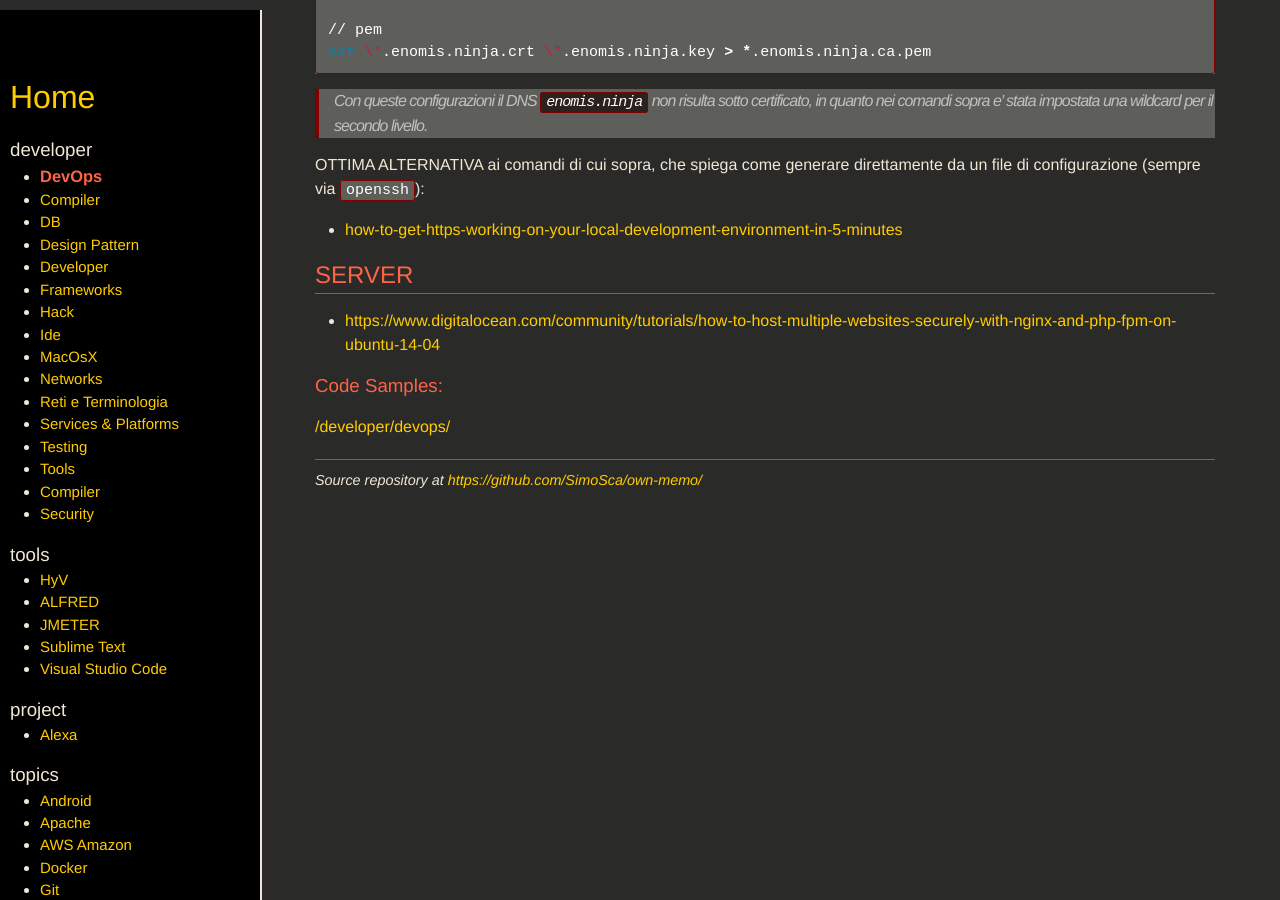
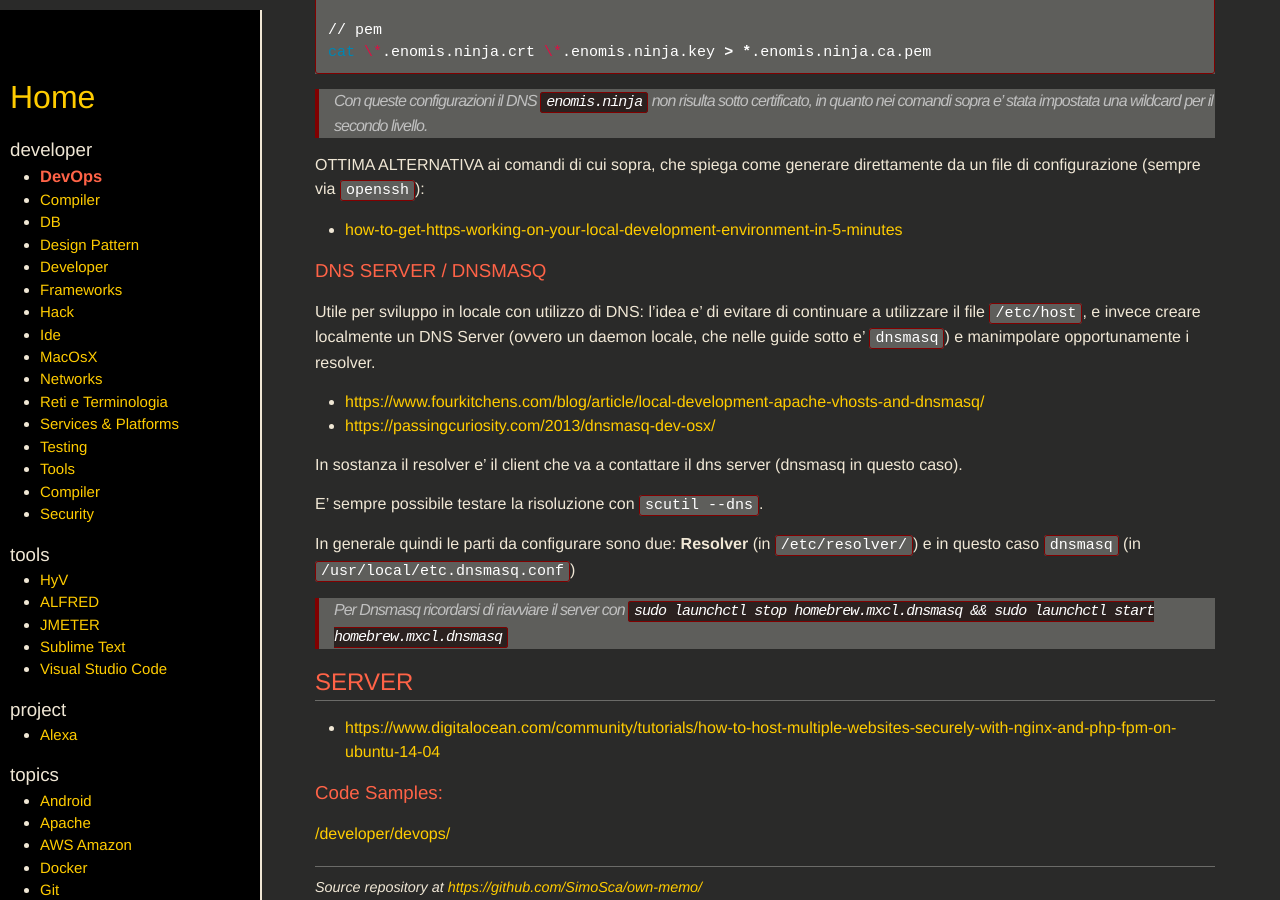
Before and after one commit to SimoSca/own-memo, a Jekyll site: the page built from _pages/developer/DevOps.md, in a window 1280 px wide and 900 px high, scrolled down 4354 px. Built offline with Jekyll 4.4.1, drawn with Linux system fonts in a browser that asks for light colours; nearby versions of some CDN libraries.

Commit message:
[improved] added notes about local dns resolution via dnsmasq

```diff
--- a/_pages/developer/DevOps.md
+++ b/_pages/developer/DevOps.md
@@ -232,6 +232,23 @@ OTTIMA ALTERNATIVA ai comandi di cui sopra, che spiega come generare direttament
 - [how-to-get-https-working-on-your-local-development-environment-in-5-minutes](https://medium.freecodecamp.org/how-to-get-https-working-on-your-local-development-environment-in-5-minutes-7af615770eec)
 
 
+### DNS SERVER / DNSMASQ
+
+Utile per sviluppo in locale con utilizzo di DNS: l'idea e' di evitare di continuare a utilizzare il file `/etc/host`,
+e invece creare localmente un DNS Server (ovvero un daemon locale, che nelle guide sotto e' `dnsmasq`) e manimpolare opportunamente i resolver.
+
+- [https://www.fourkitchens.com/blog/article/local-development-apache-vhosts-and-dnsmasq/](https://www.fourkitchens.com/blog/article/local-development-apache-vhosts-and-dnsmasq/)
+- [https://passingcuriosity.com/2013/dnsmasq-dev-osx/](https://passingcuriosity.com/2013/dnsmasq-dev-osx/)
+
+In sostanza il resolver e' il client che va a contattare il dns server (dnsmasq in questo caso).
+
+E' sempre possibile testare la risoluzione con `scutil --dns`.
+
+In generale quindi le parti da configurare sono due: **Resolver** (in `/etc/resolver/`) e in questo caso `dnsmasq` (in `/usr/local/etc.dnsmasq.conf`)
+
+> Per Dnsmasq ricordarsi di riavviare il server con `sudo launchctl stop homebrew.mxcl.dnsmasq && sudo launchctl start homebrew.mxcl.dnsmasq`
+
+
 
 SERVER
 ------
```
